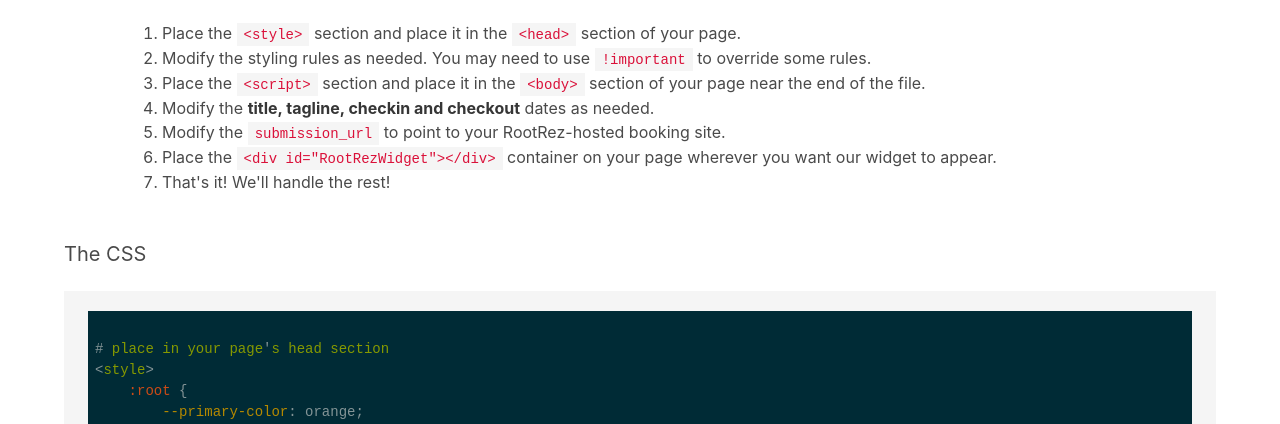
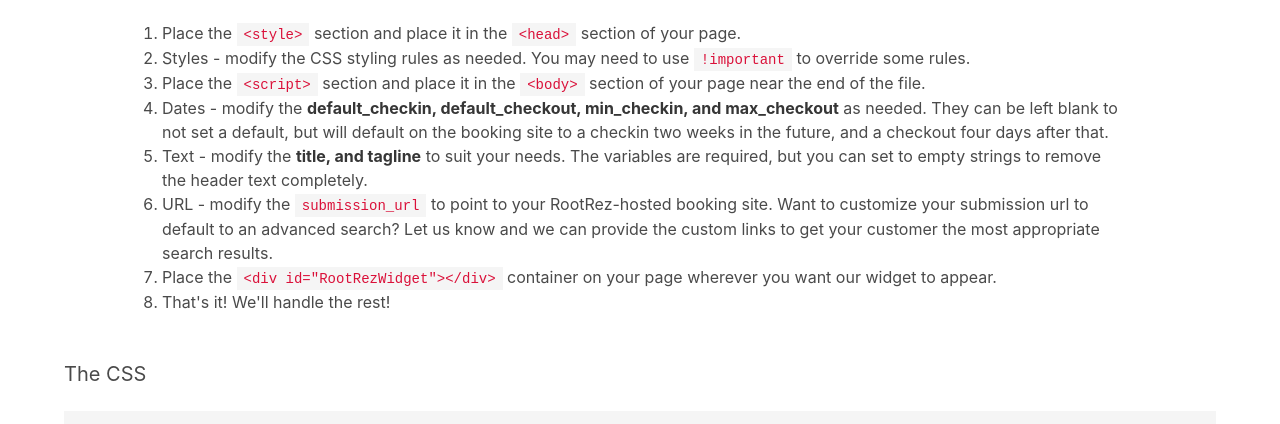
Before and after one commit to rootrezdev/book-your-stay, a website: page index.html in a window 1280 px wide. Shown: the part 367-791 px from the top of the page. Drawn offline with nearby package versions, Linux system fonts and the light colour scheme.

Commit message:
more detail on instructions

```diff
--- a/index.html
+++ b/index.html
@@ -67,8 +67,6 @@
                 s.setAttribute("data-submission_url",submission_url);
                 s.setAttribute("data-title_text",title_text);
                 s.setAttribute("data-tagline_text", tagline_text);
-                /* s.setAttribute("data-publisher_key",'jCLTvj9LyAfkUv0yLQpGmcP6');
-                s.setAttribute("data-api_url",'http://rootrez.local'); */
                 t.parentNode.insertBefore(s, t);
             };
             window.addEventListener ? window.addEventListener("load", loader, false) : window.attachEvent("onload", loader);
@@ -91,11 +89,17 @@
                         <ol>
                             <li>Place the <code>&lt;style&gt;</code> section and place it in the <code>&lt;head&gt;</code> section of your page.
                             </li>
-                            <li>Modify the styling rules as needed. You may need to use <code>!important</code> to override some rules.</li>
+                            <li>Styles - modify the CSS styling rules as needed. You may need to use <code>!important</code> to override some rules.</li>
                             <li>Place the <code>&lt;script&gt;</code> section and place it in the <code>&lt;body&gt;</code> section of your page
                                 near the end of the file.</li>
-                            <li>Modify the <strong>title, tagline, checkin and checkout</strong> dates as needed.</li>
-                            <li>Modify the <code>submission_url</code> to point to your RootRez-hosted booking site.</li>
+                            <li>Dates - modify the <strong>default_checkin, default_checkout, min_checkin, and max_checkout</strong> as needed.
+                                They can be left blank to not set a default, but will default on the booking site to a checkin
+                                two weeks in the future, and a checkout four days after that.</li>
+                            <li>Text - modify the <strong>title, and tagline</strong> to suit your needs. The variables are required,
+                                but you can set to empty strings to remove the header text completely.</li>
+                            <li>URL - modify the <code>submission_url</code> to point to your RootRez-hosted booking site. Want to customize
+                                your submission url to default to an advanced search? Let us know and we can provide the custom links to get your
+                                customer the most appropriate search results.</li>
                             <li>Place the <code>&lt;div id="RootRezWidget"&gt;&lt;/div&gt;</code> container on your page wherever you want our
                                 widget to appear.</li>
                             <li>That's it! We'll handle the rest!</li>
@@ -110,11 +114,10 @@
     :root {
         --primary-color: orange;
         --secondary-color: pink;
-        --book-font: 'proxima-nova';
     }
 
     #RootRezWidget {
-        font-family: var(--book-font);
+        // should inherit your site's fonts, but can add here if needed.
     }
 
     // uncomment and modify to override title alignment, colors, fonts, etc.
@@ -168,7 +171,9 @@
             s.setAttribute("data-tagline_text", tagline_text);
             t.parentNode.insertBefore(s, t);
         };
-        window.addEventListener ? window.addEventListener("load", loader, false) : window.attachEvent("onload", loader);
+        window.addEventListener
+            ? window.addEventListener("load", loader, false)
+            : window.attachEvent("onload", loader);
     })(window, document);
 &lt;/script&gt;
                     </code></pre>
@@ -181,6 +186,8 @@
                     </code></pre>
                 </div>
 
+                <br>
+                <br>
                 <footer class="footer">
                     <div class="content has-text-centered">
                         <p>
```
